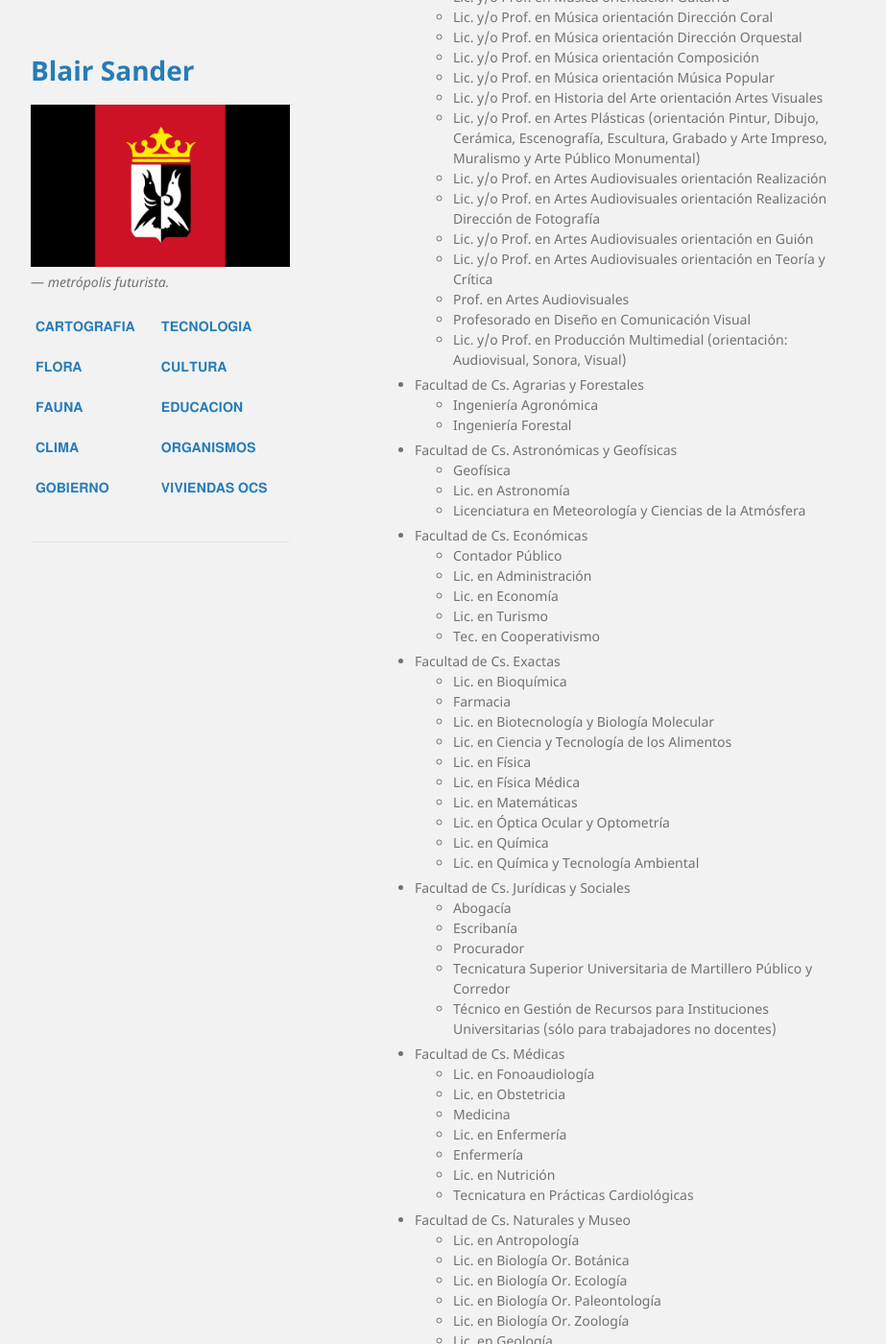
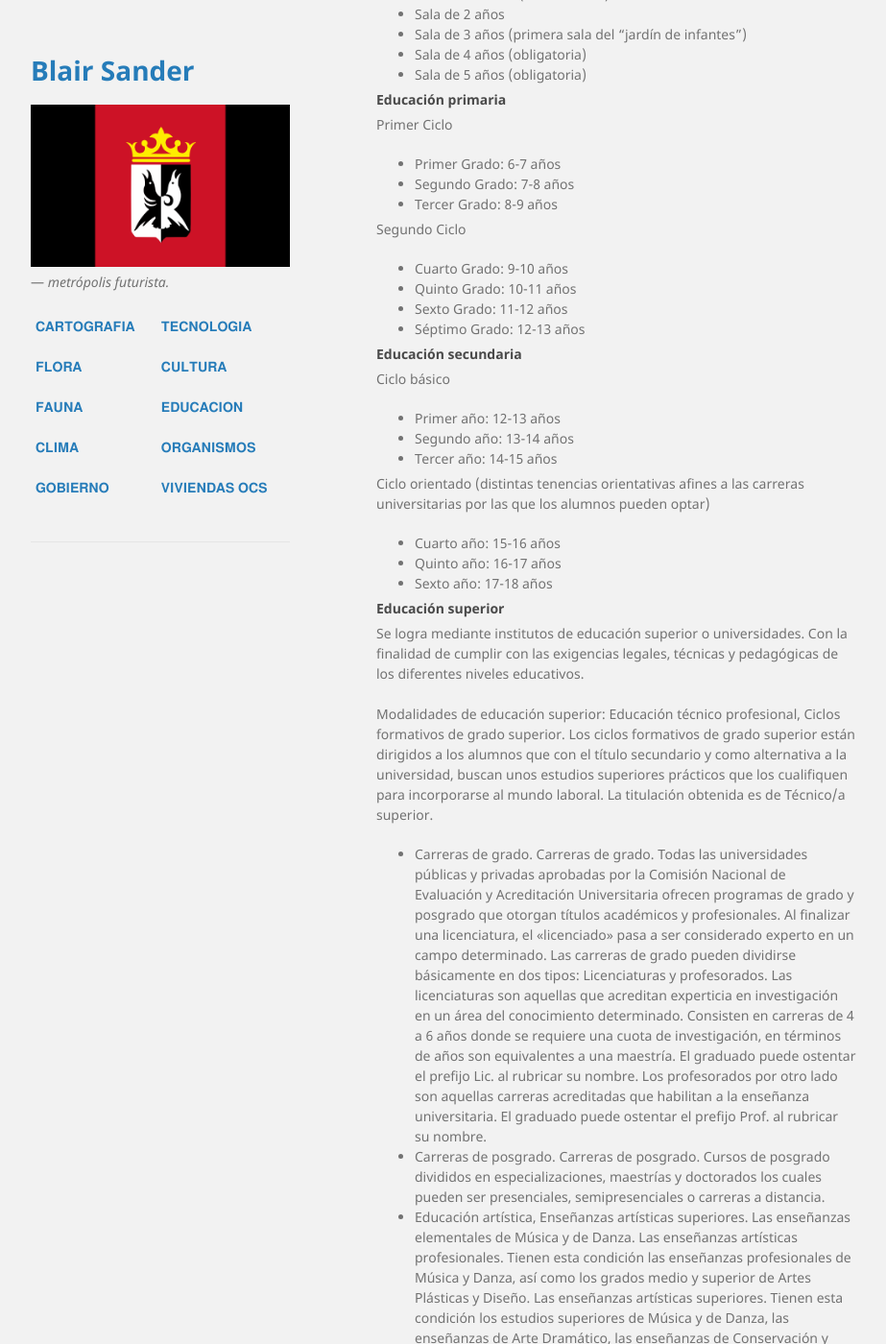
Before and after one commit to BlairSander/ciudad, a Jekyll site: the page built from educacion.md, in a window 1280 px wide and 1400 px high, scrolled down 330 px. Shown: the whole window at 96% size, without its empty margins (178-1101 px from the left). Built offline with Jekyll 4.4.1, drawn with Linux system fonts in a browser that asks for light colours; some of the changed text lies outside the part shown.

Commit message:
Update educacion.md

```diff
--- a/educacion.md
+++ b/educacion.md
@@ -4,164 +4,56 @@ layout: default
 
 <h2>Educación</h2>
 
-- Facultad de Arquitectura y Urbanismo
-  - Arquitectura
+**Ministra de Educación:** Coral.
 
-- Facultad de Bellas Artes
-  - Comunicación Audiovisual
-  - Diseño en Comunicación Visual
-  - Lic. y/o Prof. en Diseño Multimedial (orientación: Audiovisual, Sonora, Visual)
-  - Diseño Industrial
-  - Lic. y/o Prof. en Música orientación Educación Musical
-  - Lic. y/o Prof. en Música orientación Piano
-  - Lic. y/o Prof. en Música orientación Guitarra
-  - Lic. y/o Prof. en Música orientación Dirección Coral
-  - Lic. y/o Prof. en Música orientación Dirección Orquestal
-  - Lic. y/o Prof. en Música orientación Composición
-  - Lic. y/o Prof. en Música orientación Música Popular
-  - Lic. y/o Prof. en Historia del Arte orientación Artes Visuales
-  - Lic. y/o Prof. en Artes Plásticas (orientación Pintur, Dibujo, Cerámica, Escenografía, Escultura, Grabado y Arte Impreso, Muralismo y Arte Público Monumental)
-  - Lic. y/o Prof. en Artes Audiovisuales orientación Realización
-  - Lic. y/o Prof. en Artes Audiovisuales orientación Realización Dirección de Fotografía
-  - Lic. y/o Prof. en Artes Audiovisuales orientación en Guión
-  - Lic. y/o Prof. en Artes Audiovisuales orientación en Teoría y Crítica
-  - Prof. en Artes Audiovisuales
-  - Profesorado en Diseño en Comunicación Visual
-  - Lic. y/o Prof. en Producción Multimedial (orientación: Audiovisual, Sonora, Visual)
+El sistema educativo de Blair Sander se compone de cuatro niveles para los humanos: inicial, primaria, secundaria y superior. Es universal para las instituciones de enseñanza pública o privada:
 
-- Facultad de Cs. Agrarias y Forestales
-  - Ingeniería Agronómica
-  - Ingeniería Forestal
+<h4>Educación inicial</h4>
+En la educación inicial: sólo las salas de 3, 4 y 5 años son obligatorias.
 
-- Facultad de Cs. Astronómicas y Geofísicas
-  - Geofísica
-  - Lic. en Astronomía
-  - Licenciatura en Meteorología y Ciencias de la Atmósfera
+* Lactantes (45 días-1 año)
+* Deambuladores (1 año-2 años)
+* Sala de 2 años
+* Sala de 3 años (primera sala del "jardín de infantes")
+* Sala de 4 años (obligatoria)
+* Sala de 5 años (obligatoria)
 
-- Facultad de Cs. Económicas
-  - Contador Público
-  - Lic. en Administración
-  - Lic. en Economía
-  - Lic. en Turismo
-  - Tec. en Cooperativismo
+<h4>Educación primaria</h4>
 
-- Facultad de Cs. Exactas
-  - Lic. en Bioquímica
-  - Farmacia
-  - Lic. en Biotecnología y Biología Molecular
-  - Lic. en Ciencia y Tecnología de los Alimentos
-  - Lic. en Física
-  - Lic. en Física Médica
-  - Lic. en Matemáticas
-  - Lic. en Óptica Ocular y Optometría
-  - Lic. en Química
-  - Lic. en Química y Tecnología Ambiental
+Primer Ciclo
+* Primer Grado: 6-7 años
+* Segundo Grado: 7-8 años
+* Tercer Grado: 8-9 años
 
-- Facultad de Cs. Jurídicas y Sociales
-  - Abogacía
-  - Escribanía
-  - Procurador
-  - Tecnicatura Superior Universitaria de Martillero Público y Corredor
-  - Técnico en Gestión de Recursos para Instituciones Universitarias  (sólo para trabajadores no docentes)
+Segundo Ciclo
+* Cuarto Grado: 9-10 años
+* Quinto Grado: 10-11 años
+* Sexto Grado: 11-12 años
+* Séptimo Grado: 12-13 años
 
-- Facultad de Cs. Médicas
-  - Lic. en Fonoaudiología
-  - Lic. en Obstetricia
-  - Medicina
-  - Lic. en Enfermería
-  - Enfermería
-  - Lic. en Nutrición
-  - Tecnicatura en Prácticas Cardiológicas
+<h4>Educación secundaria</h4>
+Ciclo básico
+* Primer año: 12-13 años
+* Segundo año:	13-14 años
+* Tercer año: 14-15 años
 
-- Facultad de Cs. Naturales y Museo
-  - Lic. en Antropología
-  - Lic. en Biología Or. Botánica
-  - Lic. en Biología Or. Ecología
-  - Lic. en Biología Or. Paleontología
-  - Lic. en Biología Or. Zoología
-  - Lic. en Geología
-  - Lic. en Geoquímica
+Ciclo orientado (distintas tenencias orientativas afines a las carreras universitarias por las que los alumnos pueden optar)
 
-- Facultad de Cs. Veterinarias
-  - Cs. Veterinarias
-  - Microbiología Clínica e Industrial
+* Cuarto año: 15-16 años
+* Quinto año: 16-17 años
+* Sexto año: 17-18 años
 
-- Facultad de Humanidades y Cs. de la Educación
-  - Lic. en Bibliotecología y Cs. de la Información
-  - Lic. en Cs. de la Educación
-  - Lic. en Educación Física
-  - Lic. en Filosofía
-  - Lic. en Francés Or.Lingüística
-  - Lic. en Francés Or.Literaria
-  - Lic. en Geografía
-  - Lic. en Historia
-  - Lic. en Inglés Or.Lingüística
-  - Lic. en Inglés Or.Literaria
-  - Lic. en Letras
-  - Lic. en Sociología
-  - Prof. en Francés
-  - Prof. en Bibliotecología y Cs. de la Información
-  - Prof. en Cs. Biológicas
-  - Prof. en Cs. de la Educación
-  - Prof. en Educación Física
-  - Prof. en Filosofía
-  - Prof. en Física
-  - Prof. en Geografía
-  - Prof. en Historia
-  - Prof. en Inglés
-  - Prof. en Letras
-  - Prof. en Matemática
-  - Prof. en Química
-  - Prof. en Sociología
-  - Traductorado Público Nacional en Lengua Francesa
-  - Traductorado Público Nacional en Lengua Inglesa
+<h4>Educación superior </h4>
+Se logra mediante institutos de educación superior o universidades.  Con la finalidad de cumplir con las exigencias legales, técnicas y pedagógicas de los diferentes niveles educativos.
+<br><br>
+Modalidades de educación superior:
+Educación técnico profesional, Ciclos formativos de grado superior.  Los ciclos formativos de grado superior están dirigidos a los alumnos que con el título secundario y como alternativa a la universidad, buscan unos estudios superiores prácticos que los cualifiquen para incorporarse al mundo laboral. La titulación obtenida es de Técnico/a superior.
+* Carreras de grado. Carreras de grado. Todas las universidades públicas y privadas aprobadas por la Comisión Nacional de Evaluación y Acreditación Universitaria ofrecen programas de grado y posgrado que otorgan títulos académicos y profesionales. Al finalizar una licenciatura, el «licenciado» pasa a ser considerado experto en un campo determinado.  Las carreras de grado pueden dividirse básicamente en dos tipos: Licenciaturas y profesorados. Las licenciaturas son aquellas que acreditan experticia en investigación en un área del conocimiento determinado. Consisten en carreras de 4 a 6 años donde se requiere una cuota de investigación, en términos de años son equivalentes a una maestría. El graduado puede ostentar el prefijo Lic. al rubricar su nombre. Los profesorados por otro lado son aquellas carreras acreditadas que habilitan a la enseñanza universitaria. El graduado puede ostentar el prefijo Prof. al rubricar su nombre.
+* Carreras de posgrado. Carreras de posgrado. Cursos de posgrado divididos en especializaciones, maestrías y doctorados los cuales pueden ser presenciales, semipresenciales o carreras a distancia.
+* Educación artística,  Enseñanzas artísticas superiores. Las enseñanzas elementales de Música y de Danza. Las enseñanzas artísticas profesionales. Tienen esta condición las enseñanzas profesionales de Música y Danza, así como los grados medio y superior de Artes Plásticas y Diseño. Las enseñanzas artísticas superiores. Tienen esta condición los estudios superiores de Música y de Danza, las enseñanzas de Arte Dramático, las enseñanzas de Conservación y Restauración de Bienes Culturales, los estudios superiores de Diseño y los estudios superiores de Artes Plásticas, entre los que se incluyen los estudios superiores de Cerámica y los estudios superiores del Vidrio.
+* Educación permanente de adultos, Para adultos que no terminaron los estudios básicos y obligatorios.
+* Educación domiciliaria y hospitalaria, Para personas que no pueden asistir a la escuela por condiciones médicas o incapacidad de asistir con regularidad.
+* Educación en contextos de privación de libertad. Para los presos y los que están en manicomios.
 
-- Facultad de Informática
-  - Lic. en Informática
-  - Lic. en Sistemas
-  - Ingeniería en Computación (en conjunto con la Fac. de Ingeniería)
-  - Analista Programador Universitario
-
-- Facultad de Ingeniería
-  - Ingeniería Aeronáutica
-  - Ingeniería Civil
-  - Ingeniería Electricista
-  - Ingeniería Electromecánica
-  - Ingeniería Electrónica
-  - Ingeniería en Materiales
-  - Ingeniería Hidráulica
-  - Ingeniería Industrial
-  - Ingeniería Mecánica
-  - Ingeniería Química
-  - Ingeniero Agrimensor
-  - Ingeniería en Computación (en conjunto con la Fac. de Informática)
-
-- Facultad de Odontología
-  - Odontología
-
-- Facultad de Periodismo y Com. Social
-  - Lic. en Comunicación Social (Orientación Periodismo y Planificación)
-  - Prof. en Comunicación Social
-  - Tecnicatura Superior Universitaria en Periodismo Deportivo
-
-- Facultad de Psicología
-  - Lic. en Psicologìa
-  - Prof. en Psicología
-
-- Facultad de Trabajo Social
-  - Lic. en Trabajo Social
-
-- Colegio
-- Escuela
-- Jardín de Infantes
-- Jardín maternal
-<br>
-- [Orfanato Magnolia](https://blairsander.github.io/ciudad/orfanato.html) ►  Alen
-   - Dueña: Istar
-   - Directora: Nerea
-   - Empleada: Enzel
-   - Voluntario Enfermeria: Renan
-   - Voluntario: Bernard
-   - Voluntaria: Emi
-   - Voluntario: Dean
-   - Voluntario Cocina: Purin
+<h4>Educación especial (Serkeis)</h4>
+Tienen un sistema educativo diferente al de los humanos.
```
